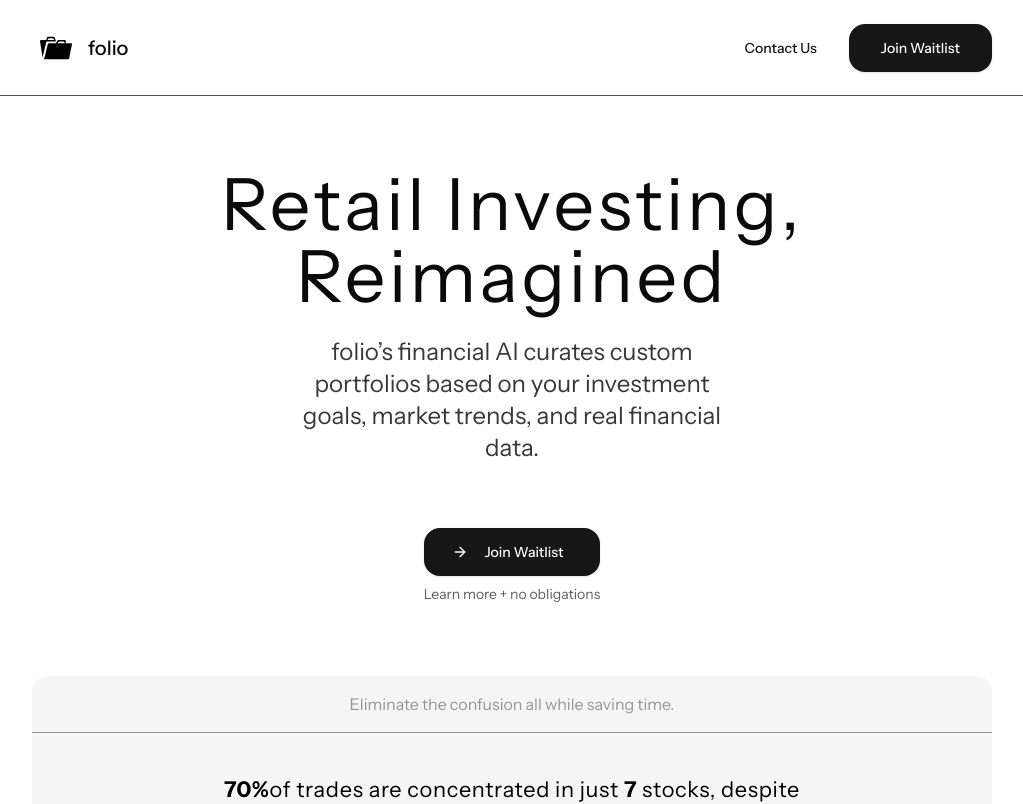
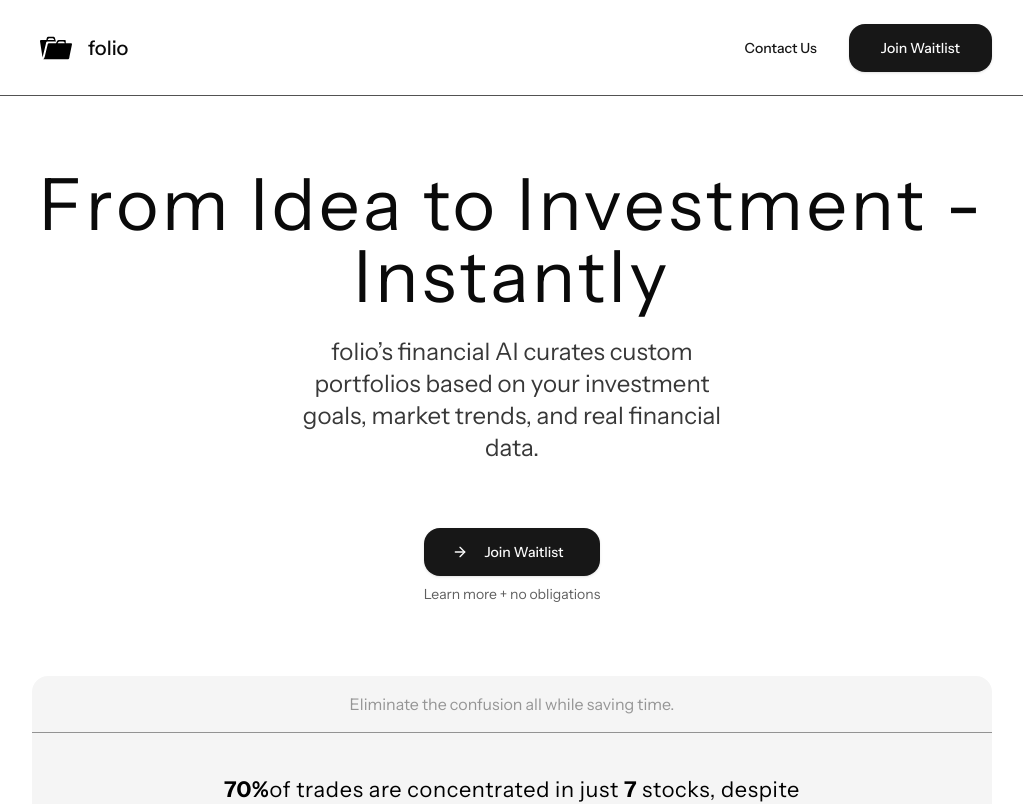
Before and after one commit to brennenho/folio, a Next.js app: page / in a window 1280 px wide. Shown: the top 804 px of the page, without its empty margins (128-1151 px from the left). Built offline with nearby package versions, Linux system fonts and the light colour scheme.

Commit message:
change of tagline

```diff
--- a/src/components/landing/hero.tsx
+++ b/src/components/landing/hero.tsx
@@ -6,7 +6,7 @@ export function Hero() {
     <div className="flex h-[calc(100vh-220px)] w-full items-center justify-center text-center">
       <div className="flex w-5/6 flex-col items-center justify-center gap-6 md:w-3/4">
         <AnimationWrapper className="text-2xl tracking-wider md:text-5xl lg:text-7xl">
-          Retail Investing, Reimagined
+          From Idea to Investment - Instantly
         </AnimationWrapper>
         <AnimationWrapper className="mb-10 max-w-[85%] text-muted-foreground md:text-2xl lg:px-48">
           folio&rsquo;s financial AI curates custom portfolios based on your
```
